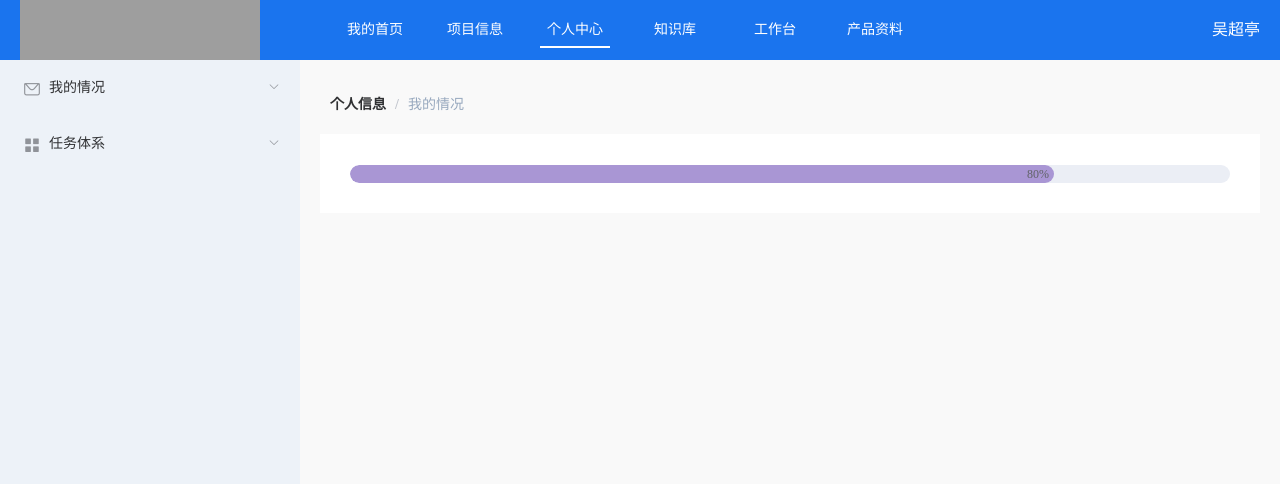
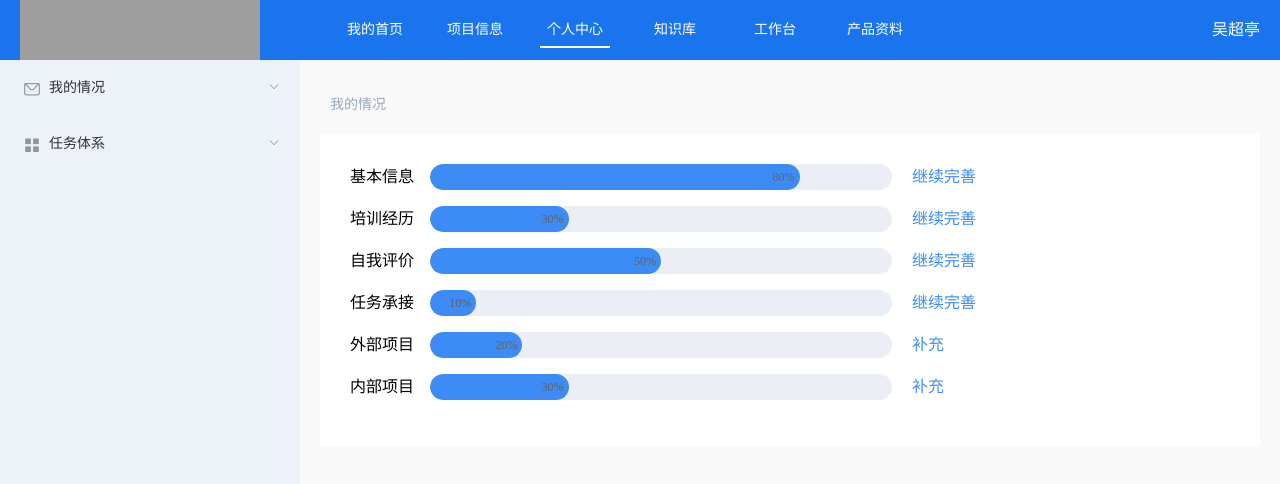
Before and after one commit to coffeecoke/cloud-platform, a Vue app: page /#/userManagement in a window 1280 px wide. Shown: the top 484 px of the page. Built offline with nearby package versions, Linux system fonts and the light colour scheme; grey boxes are pictures that could not be loaded.

Commit message:
我的情况页面

```diff
--- /dev/null
+++ b/src/components/situation-bar.vue
@@ -0,0 +1,44 @@
+<template>
+  <div class="situation-bar">
+    <div class="bar-title">{{barTitle}}</div>
+    <el-progress :text-inside="true" :stroke-width="barHeight" :percentage="barValue" color="#3d8cf5"></el-progress>
+    <div class="curr-link">
+      <slot></slot>
+    </div>
+  </div>
+</template>
+<script>
+export default {
+  name: 'SituationBar',
+  props: ['barTitle', 'barValue', 'barHeight'],
+  data () {
+    return {
+    }
+  }
+}
+</script>
+<style lang="scss" scoped>
+  .situation-bar {
+    margin-bottom:16px;
+  }
+  .bar-title {
+    width:80px;
+    text-align:left;
+    display: inline-block;
+    vertical-align: middle;
+  }
+  .el-progress {
+    width:462px;
+    display:inline-block;
+    vertical-align: middle;
+  }
+  .curr-link {
+    min-width:140px;
+    text-align:left;
+    margin-left:20px;
+    color:#3d8cf5;
+    display: inline-block;
+    vertical-align: middle;
+    cursor: pointer;
+  }
+</style>
--- a/src/router/index.js
+++ b/src/router/index.js
@@ -25,7 +25,7 @@ const router = new Router({
     path: '/',
     component: Layout,
     redirect: '/userManagement',
-    name: '个人信息',
+    name: '我的情况',
     children: [
       {
         path: 'userManagement',
@@ -34,7 +34,7 @@ const router = new Router({
         children: [
           {
             path: '/',
-            name: '我的情况',
+            name: '',
             component: mySituation
           },
           {
--- a/src/styles/element-ui.scss
+++ b/src/styles/element-ui.scss
@@ -16,7 +16,6 @@
     color:#1a74ee;
   }
 }
-
 .el-input__inner {
   border-radius: 0;
   border-top:none;
@@ -29,3 +28,6 @@
 .el-select {
   width:100%;
 }
+.el-progress-bar__outer {
+  background-color:#e0edfe;
+}
--- a/src/views/user-management/my-situation.vue
+++ b/src/views/user-management/my-situation.vue
@@ -1,12 +1,84 @@
 <template>
-  <div>
-    <el-progress :text-inside="true" :stroke-width="18" :percentage="80" color="rgba(142, 113, 199, 0.7)"></el-progress>
+  <div class="progress-wrap">
+    <situation-bar v-for = "(item, index) in situation" :key="index" :bar-title="item.name" :bar-value="item.value" :bar-height="26">
+      <router-link tag="span" :to="links[index].link">
+          {{links[index].name}}
+      </router-link>
+    </situation-bar>
   </div>
 </template>
 <script>
+import SituationBar from '@/components/situation-bar'
+
 export default {
+  data () {
+    return {
+      links: [
+        {
+          name: '继续完善',
+          link: '/1-1'
+        },
+        {
+          name: '继续完善',
+          link: '/1-2'
+        },
+        {
+          name: '继续完善',
+          link: '/1-3'
+        },
+        {
+          name: '继续完善',
+          link: '/1-4'
+        },
+        {
+          name: '补充',
+          link: '/1-5'
+        },
+        {
+          name: '补充',
+          link: '/1-5'
+        }
+      ],
+      // 需要后台传入
+      situation: [
+        {
+          name: '基本信息',
+          value: 80
+        },
+        {
+          name: '培训经历',
+          value: 30
+        },
+        {
+          name: '自我评价',
+          value: 50
+        },
+        {
+          name: '任务承接',
+          value: 10
+        },
+        {
+          name: '外部项目',
+          value: 20
+        },
+        {
+          name: '内部项目',
+          value: 30
+        }
+      ]
+    }
+  },
+  computed: {
+  },
+  components: {
+    SituationBar
+  }
 }
 </script>
 <style lang="scss" scoped>
-
+  .progress-wrap {
+  }
+  .el-progress {
+    width:462px;
+  }
 </style>
```
